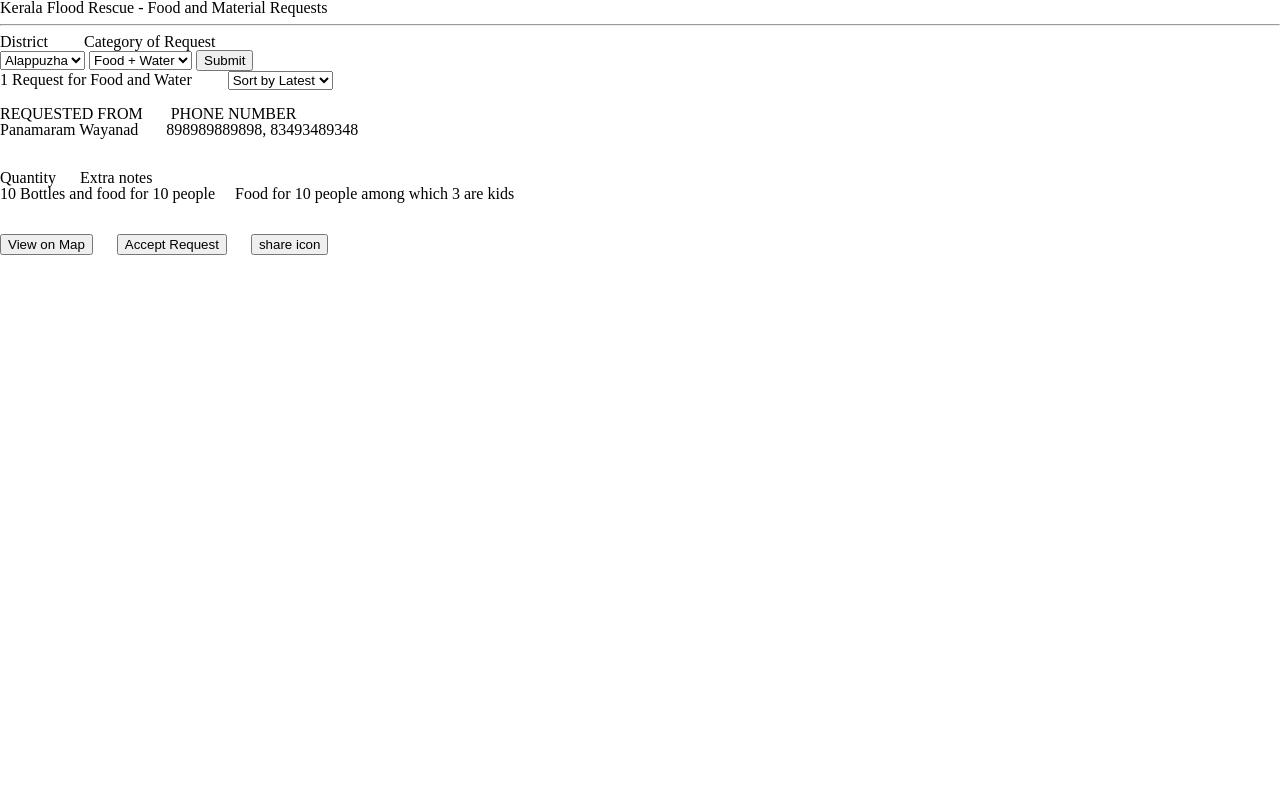
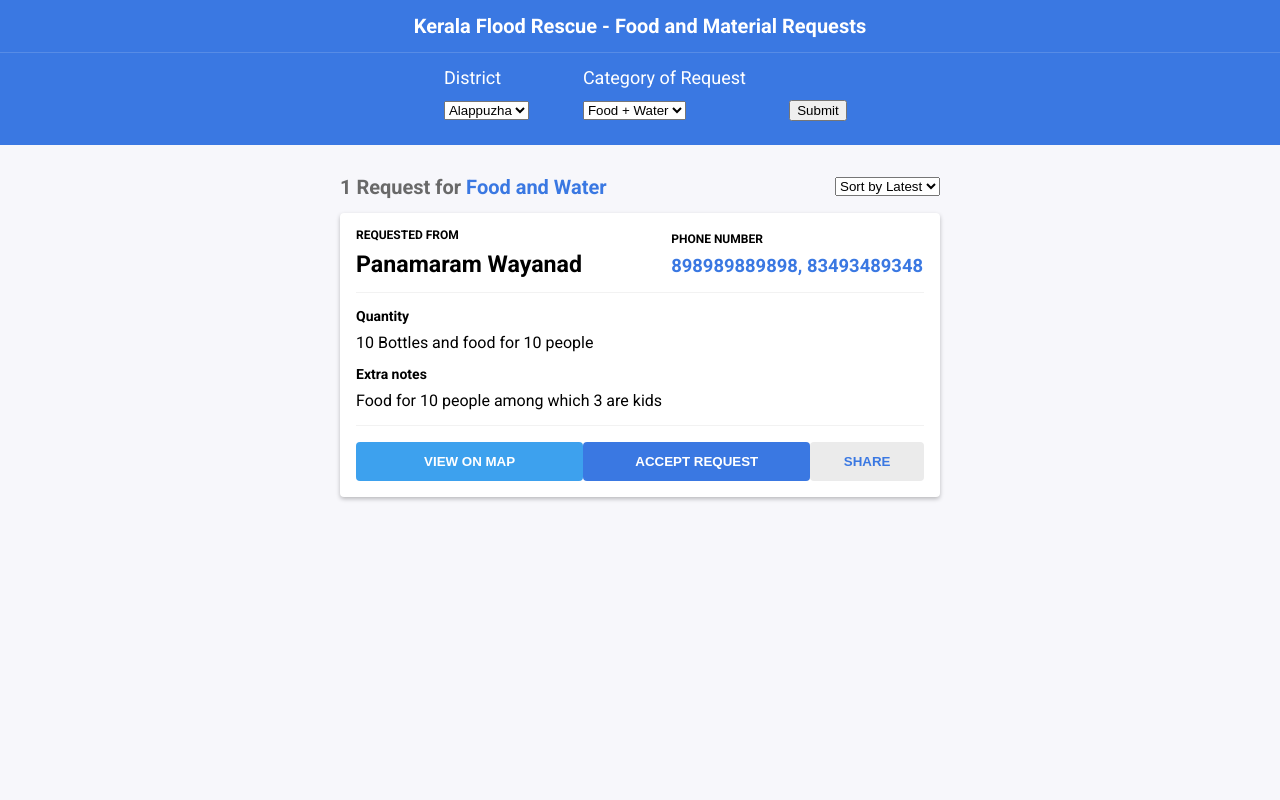
Before and after one commit to devpranoy/keralarescue, a Flask app: template templates/newindex.html in a window 1280 px wide. Run offline with Flask 2, Linux system fonts and the light colour scheme; the template is opened without the code that fills it, so the values that code supplies are empty.

Commit message:
First pass at styling

```diff
--- a/templates/newindex.css
+++ b/templates/newindex.css
@@ -46,3 +46,168 @@ table {
 	border-collapse: collapse;
 	border-spacing: 0;
 }
+
+body {
+    font-family: Roboto, Helvetica, Avenir, Verdana, sans-serif;
+    background: #F7F7FB;
+}
+
+#header {
+    background: #3A78E2;
+    color: white;
+    font-size: 1.5rem;
+    text-align: center;
+    margin: 0 auto;
+}
+
+#header h2 {
+    font-size: 1.25rem;
+    font-weight: bold;
+    padding: 1rem 0;
+    border-bottom: 1px solid rgba(255,255,255,0.15);
+    margin-bottom: 1rem;
+}
+
+#header label {
+
+    text-align: left;
+    padding-bottom: 0.5rem;
+    display: block;
+    font-weight: 400;
+    font-size: 0.75em;
+
+}
+
+#header form {
+    padding-bottom: 1em;
+    margin: 0 auto;
+    margin-bottom: 2rem;
+}
+
+#header form fieldset {
+	text-align: left;
+}
+
+#header form > fieldset, #header form > input {
+
+    display: inline-block;
+    margin:  0 1em;
+
+}
+
+#listing {
+	width: 80%;
+	max-width: 600px;
+	margin: 0 auto;
+}
+
+#sorter {
+	color: #696969;
+	font-weight: bold;
+	font-size: 1.25rem
+}
+
+#sorter .item {
+	 color: #3A78E2;
+
+}
+
+#sorter select {
+	float: right;
+}
+
+.card {
+	background: white;
+	padding: 0 1rem;
+	border-radius: 4px;
+	box-shadow: 0 2px 4px rgba(0,0,0,0.25);
+	margin: 1em 0;
+}
+
+.location-and-number, .quantity-and-notes {
+	padding-bottom: 1rem;
+	border-bottom: 1px solid rgba(0,0,0,0.05);
+	margin-bottom: 1rem;
+}
+
+.location, .phone-number, .quantity, .notes {
+	display: inline-block;
+}
+
+.location, .quantity {
+	padding-right: 15%;
+}
+
+.location, .phone-number {
+	margin-top: 1em;
+}
+
+.location .label, .phone-number .label {
+
+text-transform: uppercase;
+font-weight: bold;
+font-size: 0.75em;
+margin-bottom: 0.75rem;
+
+}
+
+.location .value {
+	color: black;
+	font-weight: bold;
+	font-size: 1.45rem;
+}
+
+.phone-number .value {
+	color: #3A78E2;
+	font-weight: bold;
+	font-size: 1.15rem;
+}
+
+.quantiy, .notes {
+	margin-top: 1rem;
+}
+
+.quantity .label, .notes .label {
+
+font-weight: bold;
+font-size: 0.875em;
+margin-bottom: 0.75rem;
+
+}
+
+.buttons {
+	padding-bottom: 1rem;
+}
+
+
+.buttons button {
+	appearance: none;
+	border: 0;
+	padding: 0.75rem 1rem;
+	border-radius: 4px;
+	text-transform: uppercase;
+	font-weight: bold;
+	display: inline-block;
+}
+
+.view-map {
+	background: #3DA1EE;
+	color: white;
+	width: 40%
+
+}
+
+.accept-request {
+
+	background: #3A78E2;
+	color:  white;
+	width: 40%;
+
+}
+
+.share-button {
+	color: #3A78E2;
+	background: #EBEBEB;
+	width: 20%;
+
+}
--- a/templates/newindex.html
+++ b/templates/newindex.html
@@ -1,47 +1,60 @@
+<!DOCTYPE html>
 <html>
   <head>
-<title>
-    rescueapp
-</title>
+    <title>RescueApp</title>
     <link href="newindex.css" rel="stylesheet" type="text/css" />
     <link href="https://fonts.googleapis.com/css?family=Roboto:400,700" rel="stylesheet">
   </head>
   <body>
-        <div>
-            Kerala Flood Rescue - Food and Material Requests
-            <hr>
-            <div>
-            District &nbsp; &nbsp; &nbsp; &nbsp; Category of Request
-            </div>
+    <div id="header">
+      <h2>Kerala Flood Rescue - Food and Material Requests</h2>
       <form>
+	<fieldset>
+	  <label for="district">District</label>
 	  <select name = "district">
 	    <option>Alappuzha</option>
 	  </select>
+	</fieldset>
+	<fieldset>
+	  <label for="type">Category of Request</label>
 	  <select name = "type">
 	    <option>Food + Water</option>
 	  </select>
+	</fieldset>
 	<input type="submit" Value="Submit"></input>
       </form>
     </div>
-        <div>
-            <div>
-                1 Request for Food and Water &nbsp; &nbsp; &nbsp; &nbsp;
-                    <select name = "sort">
-                        <option>Sort by Latest</option>
-                     </select>
+    <div id="listing">
+      <div id="sorter">
+	<span class="count">1</span> Request for <span class="item">Food and Water</span>
+	<select name="sort"><option>Sort by Latest</option></select>
       </div>
-            <div>
-                <br>
-                REQUESTED FROM  &nbsp; &nbsp;&nbsp;&nbsp; PHONE NUMBER<br>
-                Panamaram Wayanad  &nbsp; &nbsp;&nbsp;&nbsp; 898989889898, 83493489348<br>
-                <br><br>
-                Quantity &nbsp;&nbsp;&nbsp;&nbsp; Extra notes <br>
-                10 Bottles and food for 10 people &nbsp;&nbsp;&nbsp; Food for 10 people among which 3 are kids <br>
-                <br><br>
-                <button> View on Map </button> &nbsp; &nbsp;&nbsp; <button> Accept Request </button> &nbsp; &nbsp;&nbsp; <button> share icon </button>
+      <div class="card">
+	<div  class="location-and-number">
+	  <div class="location">
+	    <p class="label">Requested From</p>
+	    <p class="value">Panamaram Wayanad</p>
 	  </div>
-
-
+	  <div class="phone-number">
+	    <p class="label">Phone Number</p>
+	    <p class="value">898989889898, 83493489348
+	    </p>
+	  </div>
+	</div>
+	<div class="quantity-and-notes">
+	  <div class="quantity">
+	    <p class="label">Quantity</p>
+	    <p class="value">10 Bottles and food for 10 people</p>
+	  </div>
+	  <div class="notes">
+	    <p class="label">Extra notes</p>
+	    <p class="value">Food for 10 people among which 3 are kids</p>
+	  </div>
+	</div>
+	<div class="buttons">
+	  <button class="view-map">View on Map</button><button class="accept-request">Accept Request</button><button class="share-button">Share</button>
+	</div>
+      </div>
     </div>
   </body>
 </html>
```
Lines whose indentation alone changed are shown as unchanged.
